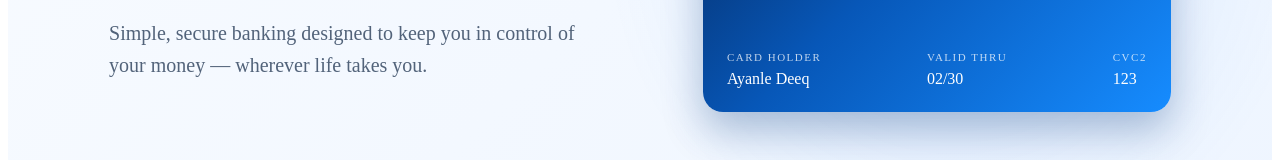
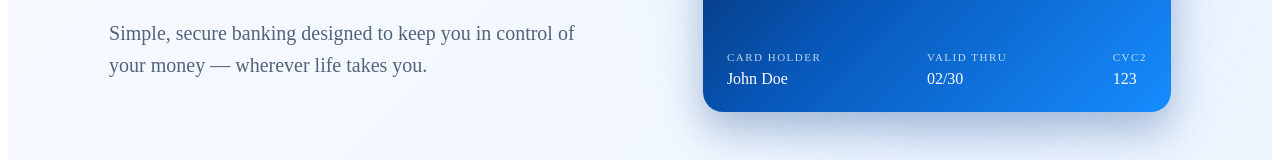
Before and after one commit to AyanleDeeq1/digital-banking-system, a React app in the folder frontend/: page / in a window 1280 px wide. Shown: the part 444-604 px from the top of the page. Built offline with nearby package versions, Linux system fonts and the light colour scheme; no server answers; the HTML template or start-up script is replaced by a standard one.

Commit message:
Use a generic name on the sample bank card

```diff
--- a/frontend/src/pages/Home.jsx
+++ b/frontend/src/pages/Home.jsx
@@ -28,8 +28,8 @@ function Home({customer}) {
                 </section>
 
                 <BankCard
-                    firstName="Ayanle"
-                    lastName="Deeq"
+                    firstName="John"
+                    lastName="Doe"
                     lastFour="1234"
                     validDate="02/30"
                     cvc2="123"
```
